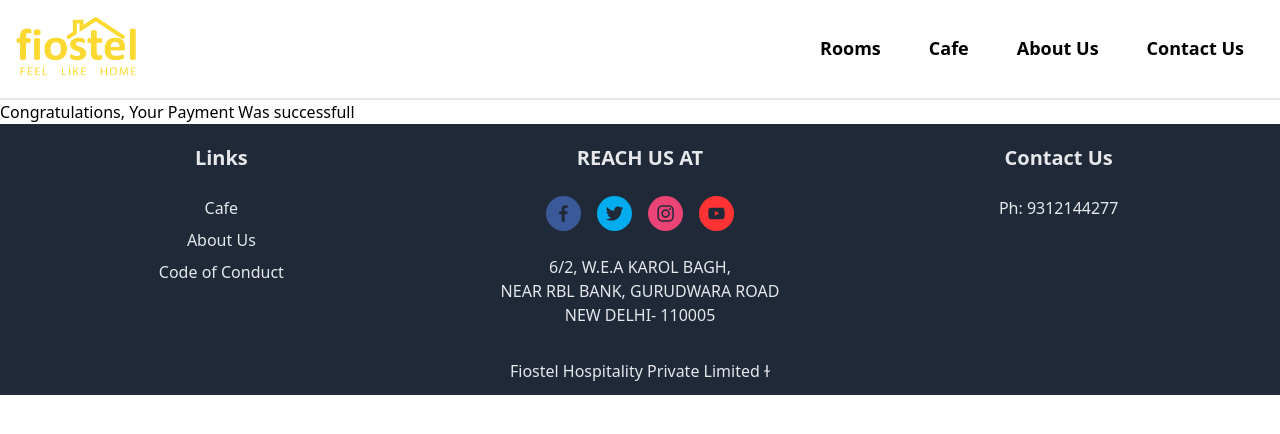
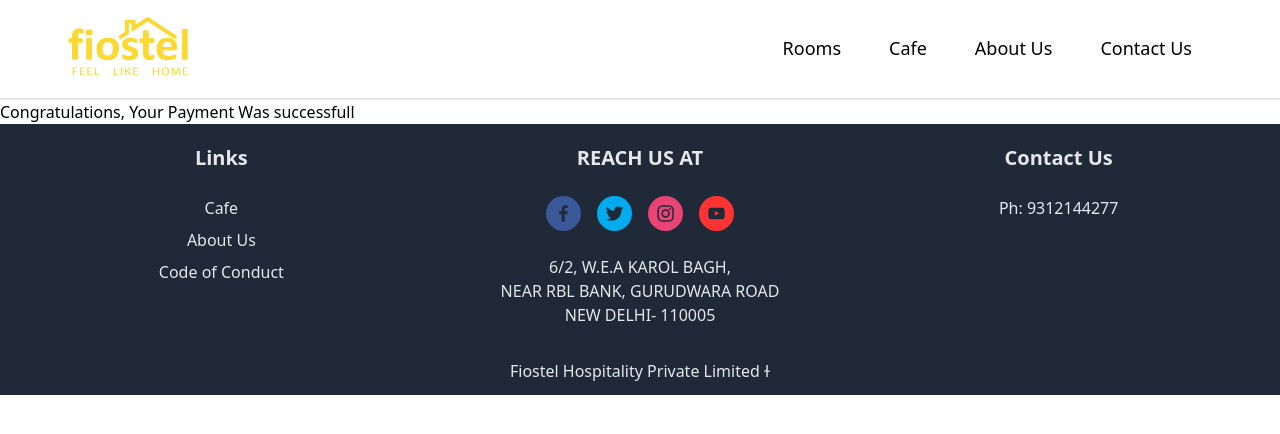
Before and after one commit to UtkarshNawalgaria/Fiostel, a Next.js app: page /success in a window 1280 px wide. Shown: the top 434 px of the page. Built offline with nearby package versions, Linux system fonts and the light colour scheme.

Commit message:
max width of header changed

```diff
--- a/src/components/Navbar.js
+++ b/src/components/Navbar.js
@@ -11,7 +11,7 @@
 
   return (
     <div>
-      <div className="flex justify-between items-center md:max-w-7xl md:mx-auto">
+      <div className="flex justify-between items-center md:max-w-6xl mx-auto">
         <div>
           <Link href="/">
             <a>
@@ -52,7 +52,7 @@
               <Link href={item.path} key={index}>
                 <a
                   key={index}
-                  className="p-3 mx-3 font-semibold text-lg border-b-2 border-transparent hover:border-yellow-300"
+                  className="p-3 mx-3 text-lg font-medium border-b-2 border-transparent hover:border-yellow-300"
                 >
                   {item.title}
                 </a>
```
